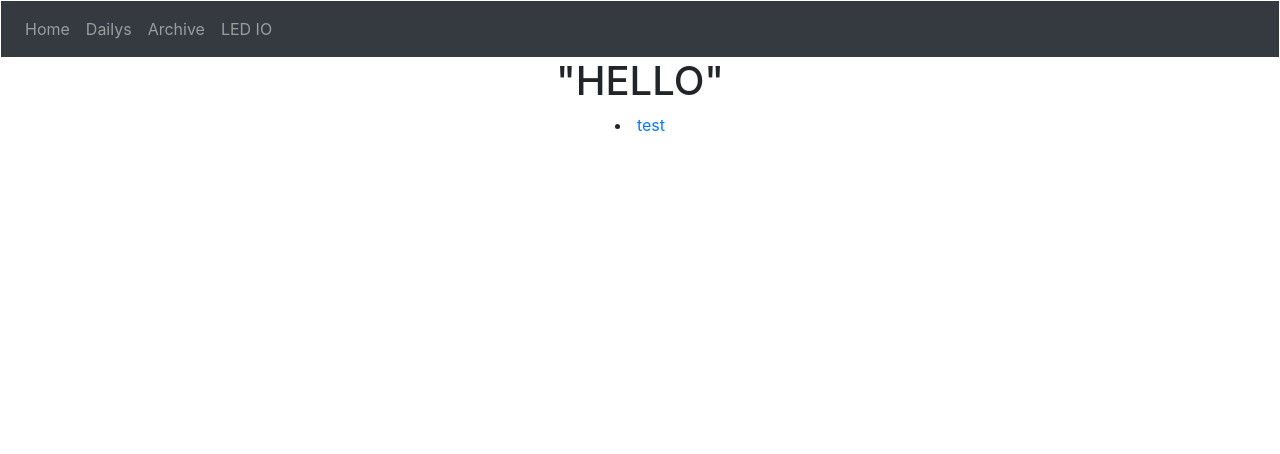
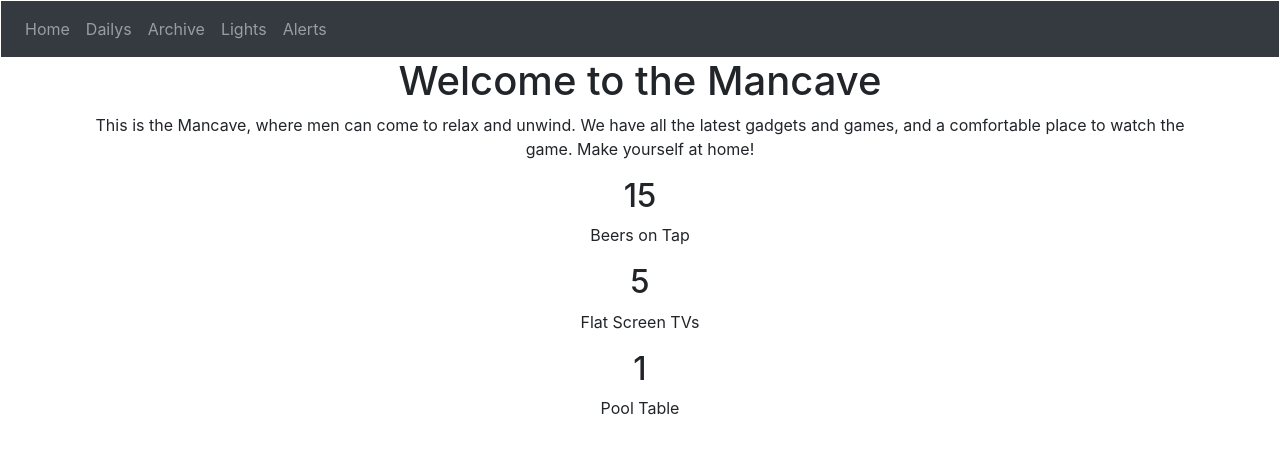
Before and after one commit to npolgado/Home-Automation, a Flask app: page / in a window 1280 px wide. Shown: the top 454 px of the page. Run offline with Flask 2, Linux system fonts and the light colour scheme; some libraries are stand-ins or nearby versions.

Commit message:
Alerts page and links query bug fix

```diff
--- a/raspi/website/models.py
+++ b/raspi/website/models.py
@@ -17,7 +17,9 @@ class Daily(db.Model):
 # class Home(db.Model):
 #     id = db.Column(db.Integer, primary_key=True)
 #     date = db.Column(db.DateTime(timezone=True), default=func.now())
-#     temp = db.Column(db.Float)
+#     temp_bed = db.Column(db.Float)
+#     temp_bath = db.Column(db.Float)
+#     temp_beyond = db.Column(db.Float)
 #     humidity = db.Column(db.Float)
 #     sound = db.Column(db.Float)
 #     light = db.Column(db.Float)
--- a/raspi/website/templates/base.html
+++ b/raspi/website/templates/base.html
@@ -14,10 +14,12 @@
       href="https://stackpath.bootstrapcdn.com/font-awesome/4.7.0/css/font-awesome.min.css"
       crossorigin="anonymous"
     />
-    <link rel="stylesheet"
+    <link
+      rel="stylesheet"
       type="text/css"
       href="https://cdn.datatables.net/1.10.25/css/dataTables.bootstrap5.css"
     />
+
     <style>
       html,
       .nav {
@@ -42,7 +44,8 @@
       table {
         margin: 0 auto; /* or margin: 0 auto 0 auto */
       }
-      td, th {
+      td,
+      th {
         text-align: center;
       }
       .fa-trash {
@@ -69,8 +72,11 @@
         <div class="navbar-nav">
           <a class="nav-item nav-link" id="home" href="/">Home</a>
           <a class="nav-item nav-link" id="links" href="/links">Dailys</a>
-          <a class="nav-item nav-link" id="links-history" href="/links-history">Archive</a>
-          <a class="nav-item nav-link" id="LED_ON" href="/LED_ON">LED IO</a>
+          <a class="nav-item nav-link" id="links-history" href="/links-history"
+            >Archive</a
+          >
+          <a class="nav-item nav-link" id="led_on" href="/led_on">Lights</a>
+          <a class="nav-item nav-link" id="alerts" href="/alerts">Alerts</a>
         </div>
       </div>
     </nav>
--- a/raspi/website/templates/home.html
+++ b/raspi/website/templates/home.html
@@ -1,5 +1,29 @@
-{% extends "base.html" %}
-{% block title %}Home{% endblock %} {% block content%}
-<h1>"HELLO"</h1>
-<li><a href="https://apple.com">test</a></li>
+{% extends "base.html" %} {% block title %}Home{% endblock %} {% block content%}
+<html>
+  <head>
+    <title>Welcome to the Mancave</title>
+  </head>
+  <body>
+    <h1>Welcome to the Mancave</h1>
+    <p>
+      This is the Mancave, where men can come to relax and unwind. We have all
+      the latest gadgets and games, and a comfortable place to watch the game.
+      Make yourself at home!
+    </p>
+    <div id="tracker">
+      <div class="number">
+        <h2>15</h2>
+        <p>Beers on Tap</p>
+      </div>
+      <div class="number">
+        <h2>5</h2>
+        <p>Flat Screen TVs</p>
+      </div>
+      <div class="number">
+        <h2>1</h2>
+        <p>Pool Table</p>
+      </div>
+    </div>
+  </body>
+</html>
 {% endblock %}
--- a/raspi/website/templates/links.html
+++ b/raspi/website/templates/links.html
@@ -2,6 +2,8 @@
 block content %}
 <body>
   <br />
+  <h1>{{ time }}</h1>
+  <br>
   <ul class="nav">
     <li><a href={{ article }}>Article</a></li>
     <li><a href={{ book }}>Book</a></li>
--- a/raspi/website/views.py
+++ b/raspi/website/views.py
@@ -38,7 +38,7 @@ def get_video_name(source):
         with urllib.request.urlopen(url) as response:
             response_text = response.read()
             data = json.loads(response_text.decode())
-            pprint.pprint(data)
+            # pprint.pprint(data)
             return data['title']
     except:
         return "Random Video"
@@ -49,8 +49,7 @@ def home():
 
 @views.route('/links-history', methods=['GET'])
 def links_history():
-    ans = Daily.query.all()
-    return render_template("table.html", all_dailies=ans)
+    return render_template("table.html", all_dailies=Daily.query.all())
 
 @views.route('/links', methods=['GET'])
 def links():
@@ -59,14 +58,13 @@ def links():
     timeString = now.strftime("%Y-%m-%d %H:%M")
     # print("\n\ntoday = {}\n".format(now))
     # print("yesterday = {}".format(yesterday))
-    print("\n QUERY=\n\n {}".format(Daily.query.filter(Daily.date >= yesterday).first_or_404()))
+    # print("\n QUERY=\n\n {}".format(Daily.query.filter(Daily.date >= yesterday).first_or_404()))
 
     try:
         # finds first db entry thats within 24 hours of now
-        last_pull = Daily.query.filter(Daily.date >= yesterday).first_or_404()
+        last_pull = Daily.query.filter(Daily.date >= yesterday).first()
     except:
         last_pull = None
-
     if last_pull:
         daily_links = last_pull
 
@@ -91,9 +89,10 @@ def links():
             weblink=links[3],
             video=links[4],
             video_title=get_video_name(links[4]),
-            date=timeString
+            date=now
         )
 
+        print(f"\n{new_daily.article}\n{new_daily.book}\n{new_daily.date}\n{new_daily.gift}\n{new_daily.video}\n{new_daily.video_title}\n{new_daily.weblink}\n")
         db.session.add(new_daily)
         db.session.commit()
 
@@ -111,8 +110,8 @@ def links():
 
     return render_template("links.html", **templateData)
 
-@views.route('/LED_ON')
-def LED_ON():
+@views.route('/led_on')
+def led_on():
     transmit = os.path.join(os.path.dirname(os.path.dirname(__file__)), 'transmit.py')
     cmd = transmit + " 10011111"
     cmd = '{} {} {}'.format('sudo', 'python', cmd)
@@ -120,6 +119,19 @@ def LED_ON():
     # os.system(cmd)
     return redirect(url_for('views.home'))
 
+@views.route('/alerts', methods=['GET', 'POST'])
+def alerts():
+    print("DO BACKEND")
+    if request.method == 'POST':
+        color = request.form['color']
+        fast = request.form['en_fast_flashing']
+        flush = request.form['en_flush']
+
+        # TODO: generate transmit.py command
+
+        return redirect(url_for('views.home'))
+    return render_template("alerts.html")
+
 @views.errorhandler(404)
 def page_not_found(error):
     return render_template('page_not_found.html'), 404
```
Also changed, not shown: raspi/website/templates/alerts.html (added, +29 -0 lines).
